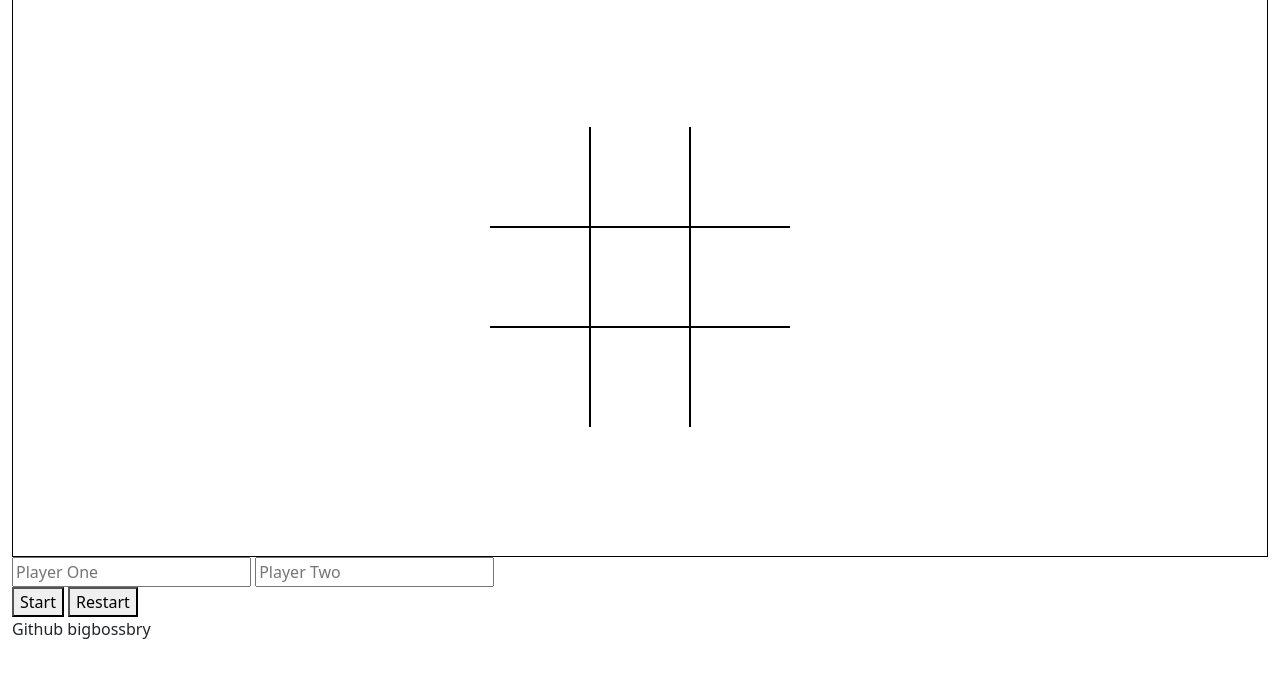
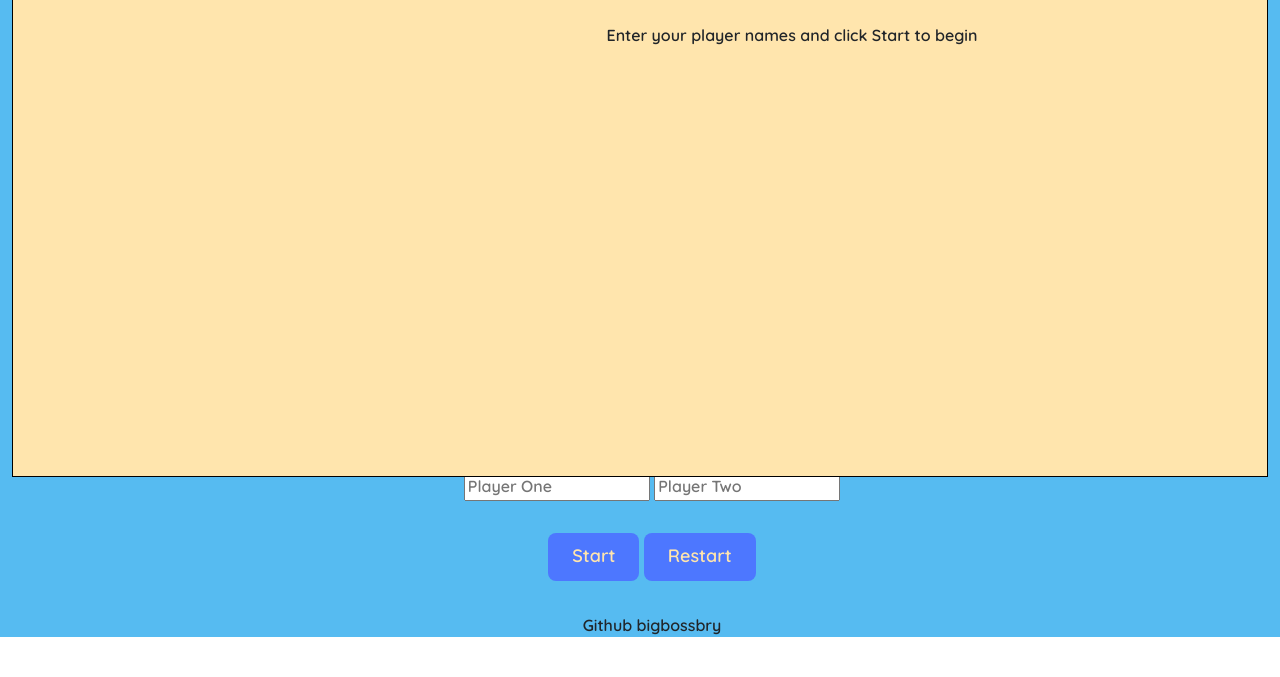
Before and after one commit to ramirezbryanc/tic_tac_toe, a plain HTML site: page index.html in a window 1280 px wide. Shown: the part 147-824 px from the top of the page. After the commit the page ends 800 px from the top, so only its background shows below. Drawn offline with nearby package versions, Linux system fonts and the light colour scheme.

Commit message:
Rev 1 style

```diff
--- a/style.css
+++ b/style.css
@@ -1,14 +1,71 @@
+@import url('https://fonts.googleapis.com/css2?family=Quicksand:wght@600&display=swap');
+
+/* http://meyerweb.com/eric/tools/css/reset/
+   v2.0 | 20110126
+   License: none (public domain)
+*/
+
+html, body, div, span, applet, object, iframe,
+h1, h2, h3, h4, h5, h6, p, blockquote, pre,
+a, abbr, acronym, address, big, cite, code,
+del, dfn, em, img, ins, kbd, q, s, samp,
+small, strike, strong, sub, sup, tt, var,
+b, u, i, center,
+dl, dt, dd, ol, ul, li,
+fieldset, form, label, legend,
+table, caption, tbody, tfoot, thead, tr, th, td,
+article, aside, canvas, details, embed,
+figure, figcaption, footer, header, hgroup,
+menu, nav, output, ruby, section, summary,
+time, mark, audio, video {
+	margin: 0;
+	padding: 0;
+	border: 0;
+	/* font-size: 100%; */
+	/* font: inherit; */
+	vertical-align: baseline;
+}
+/* HTML5 display-role reset for older browsers */
+article, aside, details, figcaption, figure,
+footer, header, hgroup, menu, nav, section {
+	display: block;
+}
+body {
+	line-height: 1;
+    margin: 0;
+}
+ol, ul {
+	list-style: none;
+}
+blockquote, q {
+	quotes: none;
+}
+blockquote:before, blockquote:after,
+q:before, q:after {
+	content: '';
+	content: none;
+}
+table {
+	border-collapse: collapse;
+	border-spacing: 0;
+} /*End of Meyer Reset*/
+
 *, *::after, *::before {
     box-sizing: border-box;
+    font-family: 'Quicksand', sans-serif;
 }
 
 :root {
-    --cell-size: 100px;
-    --mark-size: calc(var(--cell-size)*0.9);
+    --cell-size: 120px;
+    --mark-size: calc(var(--cell-size)*0.85);
+    --hover-color-out: #56BBF1;
+    --hover-color-in: #ffe5ad;
+    --mark-color-circle: #4D77FF;
+    --mark-color-x: red;
 }
 
-body {
-    margin: 0;
+.container-fluid {
+    background-color: #56BBF1;
 }
 
 .header {
@@ -16,21 +73,45 @@ body {
     height: 15vh;
     text-align: center;
     padding: 50px 0px;
+    display: flex;
+    justify-content: center;
+    align-items: center;
+    color: #FFE5AD;
+    text-shadow: 1px 1px 0 #000,
+    -1px 1px 0 #000,
+    -1px -1px 0 #000,
+    1px -1px 0 #000;;
 }
 
+.header h1 {
+    font-size: 80px;
+}
+.main {
+    position: relative;
+    height: 63vh;
+}
 .board {
-    height: 70vh;
+    height: 100%;
     border: solid rgb(0, 0, 0) 1px;
     display: grid;
     grid-template-columns: repeat(3, auto);
     justify-content: center;
-    align-content: center;
-    justify-items: center;
-    align-items: center;
+    align-content: end;
+    background-color: #FFE5AD;
+}
+
+.startCover {
+    height: 100%;
+    width: 100%;
+    top: 0;
+    z-index: 1;
+    background-color: #FFE5AD;
+    position: absolute;
+    border: solid rgb(0, 0, 0) 1px;
 }
 
 .cell {
-    border: 1px solid black;
+    border: 5px solid black;
     height: var(--cell-size);
     width: var(--cell-size);
     display: flex;
@@ -38,7 +119,7 @@ body {
     align-items: center;
     cursor: pointer;
 }
-
+/* Remove borders of cells to display a tic tac toe grid */
 .cell:first-child,
 .cell:nth-child(2),
 .cell:nth-child(3) {
@@ -57,66 +138,104 @@ body {
 .cell:nth-child(8),
 .cell:nth-child(7) {
     border-bottom: 0;
+    margin-bottom: 50px;
+
 }
-
+.message {
+    position: absolute;
+    left: 50%;
+    margin-left: -33.5px;
+    margin-top: 50px;
+    z-index: 2;
+}
+/* Discourage clicks when a cell is filled */
 .cell.x,
 .cell.o {
     cursor: not-allowed;
 }
 
+/* board .x and empty cell hover before and after '||' */
 .cell.x::before,
 .cell.x::after,
-.board.x .cell:not(.x):not(.o):hover::before,
-.board.x .cell:not(.x):not(.o):hover::after {
+.board.x .cell:not(.x,.o):hover::before,
+.board.x .cell:not(.x,.o):hover::after {
     content: "";
     position: absolute;
     width: calc(var(--mark-size) * 0.15);
     height: var(--mark-size);
-    background-color: black;
+    background-color: var(--mark-color-x);
 }
 
+/* board x before and board x hover before '/'*/
 .cell.x::before,
-.board.x .cell:not(.x):not(.o):hover::before {
+.board.x .cell:not(.x,.o):hover::before {
     transform: rotate(45deg);
 }
 
+/* board x before and board x hover after '\' */
 .cell.x::after,
-.board.x .cell:not(.x):not(.o):hover::after {
+.board.x .cell:not(.x,.o):hover::after {
     transform: rotate(-45deg);
 }
 
+/* board o hover before and after, and board o before and after 'OO' */
 .cell.o::before,
 .cell.o::after,
-.board.o .cell:not(.x):not(.o):hover::before,
-.board.o .cell:not(.x):not(.o):hover::after {
+.board.o .cell:not(.x,.o):hover::before,
+.board.o .cell:not(.x,.o):hover::after {
     content: "";
     position: absolute;
     border-radius: 50%;
 }
 
+/* board o before and board o hover before 'O' */
 .cell.o::before,
-.board.o .cell:not(.x):not(.o):hover::before {
+.board.o .cell:not(.x,.o):hover::before {
     height: var(--mark-size);
     width: var(--mark-size);
-    background-color: black;
-}
-
-.cell.o::after,
-.board.o .cell:not(.x):not(.o):hover::after {
-    height: calc(var(--mark-size)*.7);
-    width: calc(var(--mark-size)*.7);
-    background-color: white;
-}
-
-.board.x .cell:not(.x):not(.o):hover::before,
-.board.x .cell:not(.x):not(.o):hover::after,
-.board.o .cell:not(.x):not(.o):hover::before {
-    background-color: lightgray;
+    background-color: var(--mark-color-circle);
 }
 
 
+.cell.o::after,
+.board.o .cell:not(.x,.o):hover::after {
+    height: calc(var(--mark-size)*.7);
+    width: calc(var(--mark-size)*.7);
+    background-color: var(--hover-color-in);
+}
+
+.board.x .cell:not(.x,.o):hover::before,
+.board.x .cell:not(.x,.o):hover::after,
+.board.o .cell:not(.x,.o):hover::before {
+    background-color: var(--hover-color-out);
+}
 
 .footer {
     width: 100vw;
-    height: 15vh;
+    height: 20vh;
+    display: flex;
+    flex-direction: column;
+    align-items: center;
+    justify-content: flex-end;
+
+    gap: 2rem;
 }
+
+.btns button {
+    display: inline-block;
+    outline: 0;
+    border: 0;
+    cursor: pointer;
+    background: #4D77FF;
+    color: #ffe5ad;
+    border-radius: 8px;
+    padding: 14px 24px 16px;
+    font-size: 18px;
+    font-weight: 700;
+    line-height: 1;
+    transition: transform 200ms,background 200ms;
+}
+
+.btns button:hover {
+    transform: translateY(-2px);
+}
```
